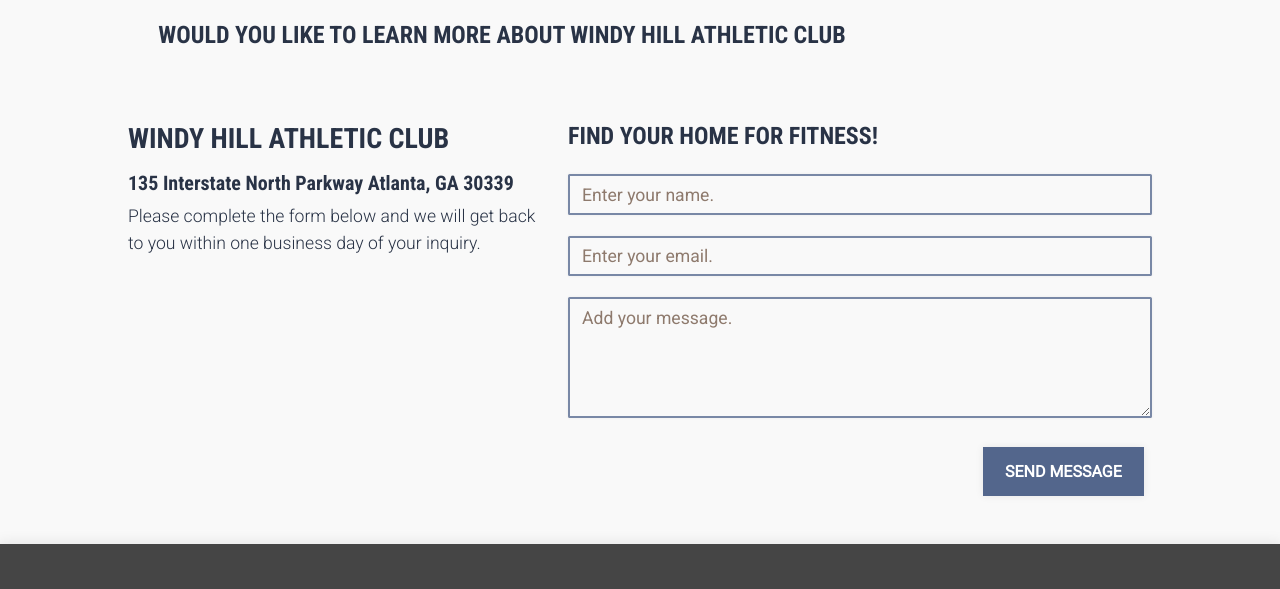
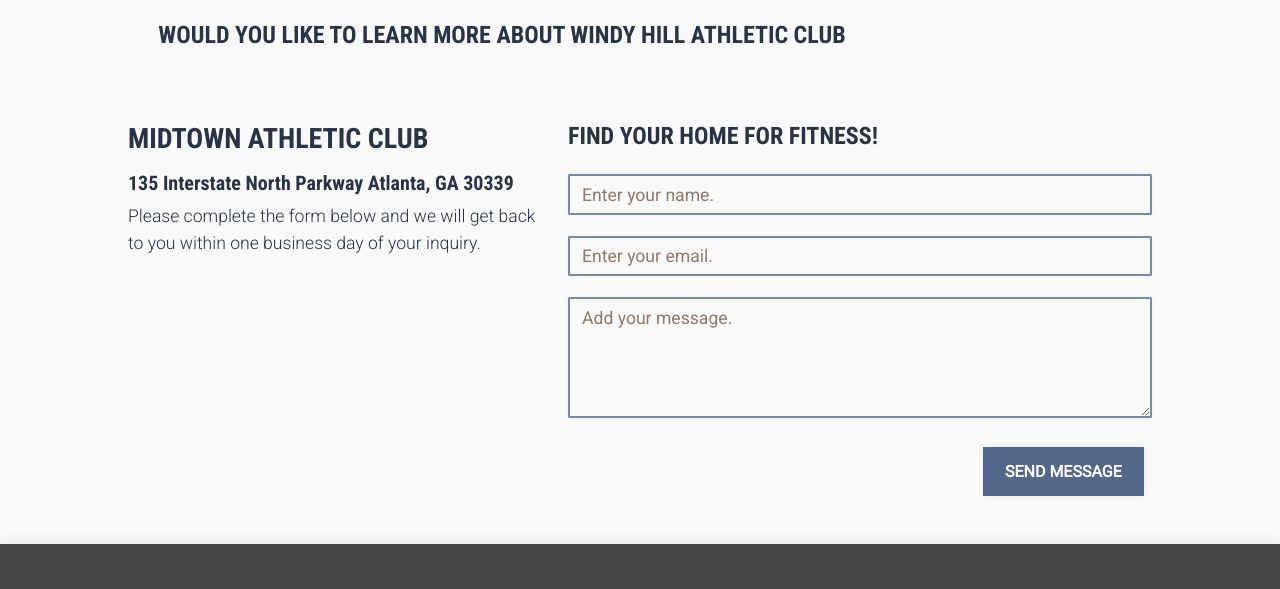
Before and after one commit to cambriscoe/coding-samples, a plain HTML site: page landing page sample/index.html in a window 1280 px wide. Shown: the part 2540-3129 px from the top of the page. Drawn offline with Linux system fonts and the light colour scheme; files that its build step writes are made by us from their sources; files whose address does not match are found by name.

Commit message:
Update index.html

```diff
--- a/landing page sample/index.html
+++ b/landing page sample/index.html
@@ -295,7 +295,7 @@ NEXT LEVEL WELLNESS</p>
 
 			<div class="col-md-5 text-left mt-lg-3">
 				<div class="os-animation" data-animation="animate__animated animate__fadeInLeft">
-					<h3 class="text-left pb-2">WINDY HILL ATHLETIC CLUB</h3>
+					<h3 class="text-left pb-2">Midtown Athletic Club</h3>
 					<h5>135 Interstate North Parkway
 Atlanta, GA 30339</h5>
 					<p class="lead">Please complete the form below and we will get back to you within one business day of your inquiry.</p>
@@ -336,10 +336,6 @@ Atlanta, GA 30339</h5>
 	  </div><!-- End Two Column Contact Section -->
 
 	</div> <!-- End Max-width Wrapper -->
-
-
-
-
 </div> <!-- End Max-width Wrapper -->
 
 	<!-- Footer -->
```
